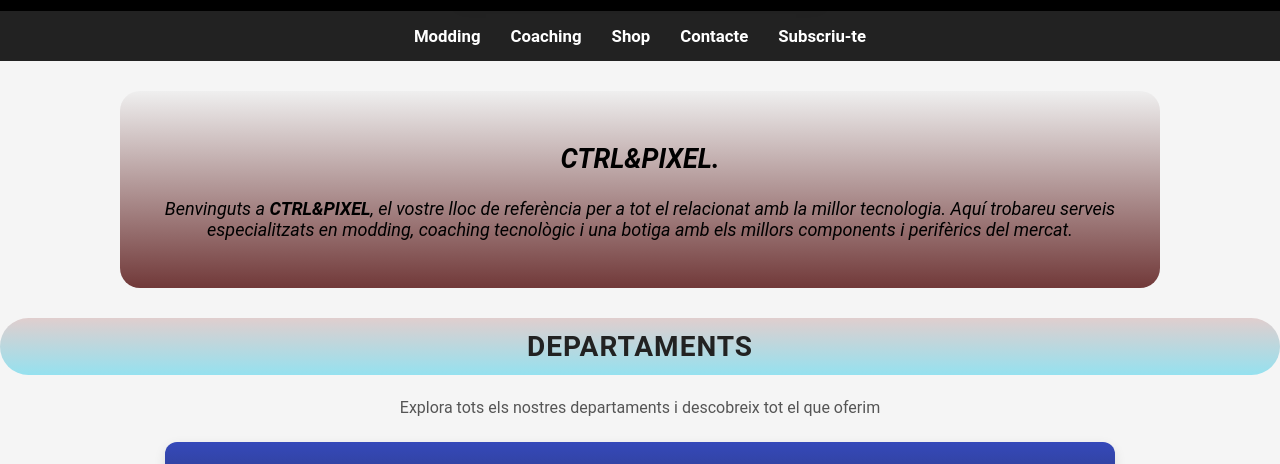
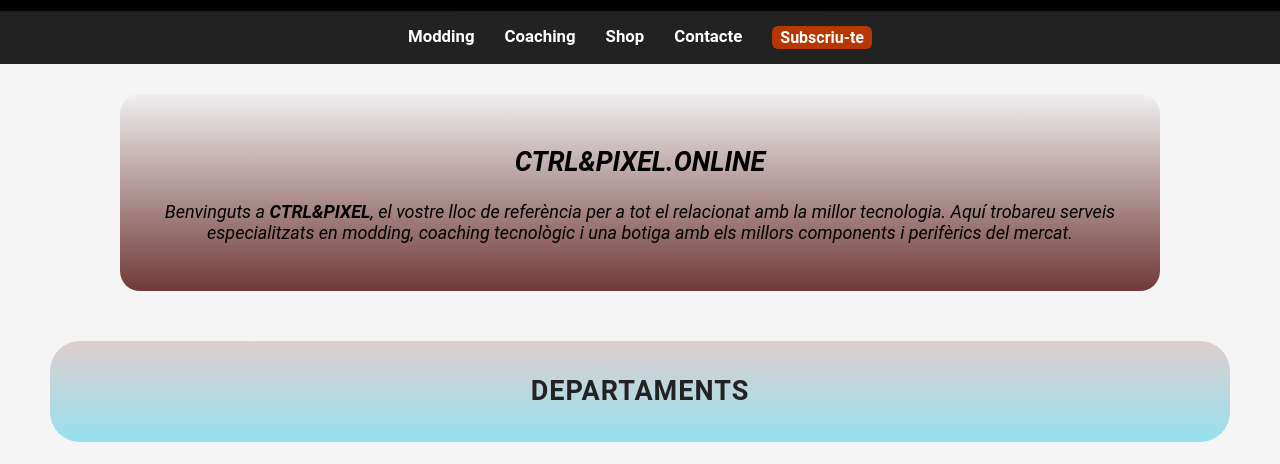
Before and after one commit to carabelah/public-html, a plain HTML site: page index.html in a window 1280 px wide. Shown: the part 293-757 px from the top of the page. Drawn offline with Linux system fonts and the light colour scheme.

Commit message:
botó de sub updated

```diff
--- a/css/styles.css
+++ b/css/styles.css
@@ -53,6 +53,25 @@ nav .menu li a:hover {
     color: #f39c12;
 }
 
+.sub-button{
+    background-color: #b73701;
+    border: none;
+    color: #fff;
+    padding-top: 2px;
+    padding-bottom: 2px;
+    padding-left: 8px;
+    padding-right: 8px;
+    font-size: 16px;
+    border-radius: 6px;
+    cursor: pointer;
+    transition: 0.3s;
+}
+
+nav .sub-button:hover {
+    background-color: #ffffff;
+    color: black;
+}
+
 .intro {
     background: linear-gradient(#efefef, #713939);
     padding: 30px 20px;
@@ -65,15 +84,16 @@ nav .menu li a:hover {
     text-align: center;
 }
 
-main h2 {
+.departaments {
     text-align: center;
-    font-size: 28px;
+    font-size: 18px;
     color: #222;
     text-transform: uppercase;
     letter-spacing: 1px;
     padding: 12px 0;
     background: linear-gradient(#e0cece, #95e1ef);
     border-radius: 30px;
+    margin: 50px;
 }
 
 .subtitle {
--- a/index.html
+++ b/index.html
@@ -17,20 +17,23 @@
             <li><a href="#coaching">Coaching</a></li>
             <li><a href="#shop">Shop</a></li>
             <li><a href="#contacte">Contacte</a></li>
-            <li><a href="#subscripcio">Subscriu-te</a></li>
+            <li class="sub-button"><a href="#subscripcio">Subscriu-te</a></li>
         </ul>
     </nav>
 
     <section class="intro">
-        <h2>CTRL&PIXEL.</h2>
+        <h2>CTRL&PIXEL.ONLINE</h2>
         <p>
             Benvinguts a <strong>CTRL&PIXEL</strong>, el vostre lloc de referència per a tot el relacionat amb la millor tecnologia.
             Aquí trobareu serveis especialitzats en modding, coaching tecnològic i una botiga amb els millors components i perifèrics del mercat.
         </p>
     </section>
 
-    <main class="departaments">
+    <section id="departaments" class="departaments">
+        <div class="title-departaments">
             <h2>Departaments</h2>
+        </div>
+    </section>
         <p class="subtitle">Explora tots els nostres departaments i descobreix tot el que oferim</p>
 
     <section id="modding" class="card modding">
@@ -51,7 +54,7 @@
             <img src="/img/coach.svg" class="coach" width="24" height="24" alt="">
         </div>
             <ul>
-                <li>Assessorament en tecnologia i projectes</li>
+                <li>Assessorament en gaming professional</li>
                 <li>Sessions de formació personalitzada</li>
                 <li>Estratègies per optimitzar hardware i software</li>
             </ul>
```
Lines whose indentation alone changed are shown as unchanged.
